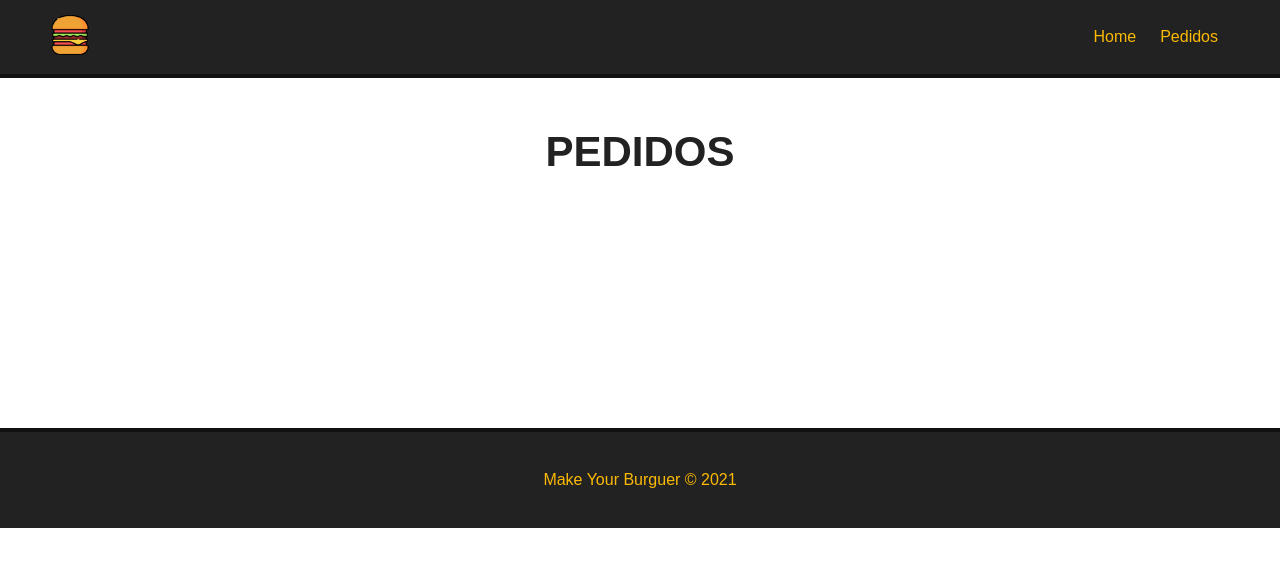
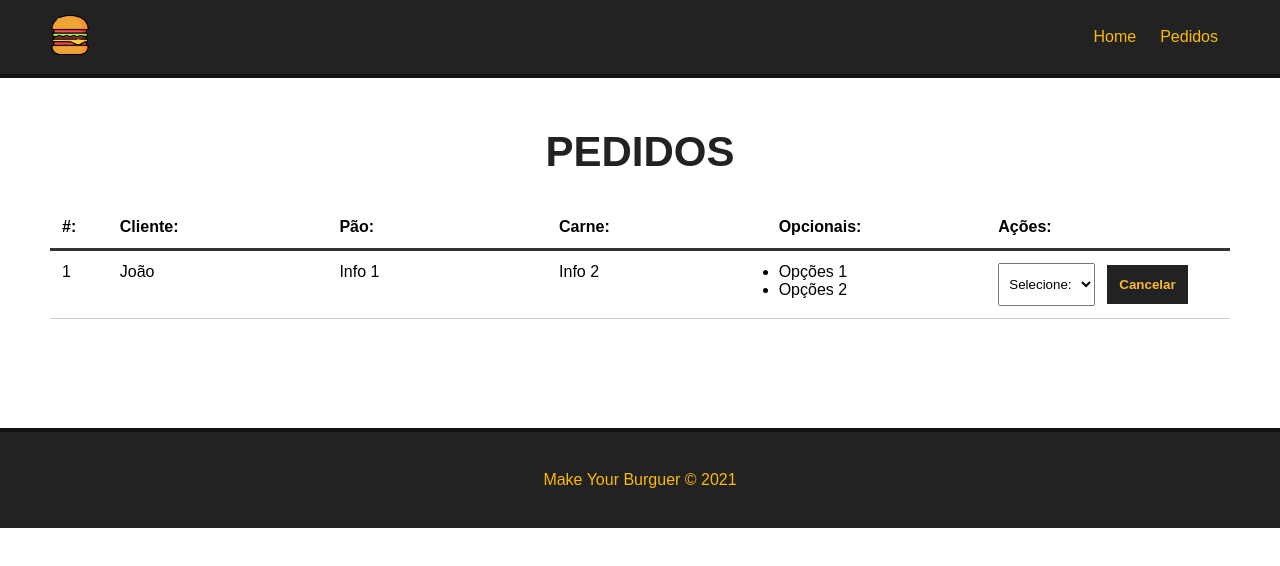
Before and after one commit to euliberato/projeto_vuejs, a Vue app: page /pedidos in a window 1280 px wide. Shown: the top 566 px of the page. Built offline with nearby package versions, Linux system fonts and the light colour scheme.

Commit message:
Criando template para Dashboard da view 'Pedidos'

```diff
--- /dev/null
+++ b/src/components/Dashboard.vue
@@ -0,0 +1,99 @@
+<template>
+    <div id="burguer-table">
+        <div>
+            <div id="burguer-table-heading">
+                <div class="order-id">#:</div>
+                <div>Cliente: </div>
+                <div>Pão: </div>
+                <div>Carne: </div>
+                <div>Opcionais: </div>
+                <div>Ações: </div>
+            </div>
+        </div>
+        <div id="burguer-table-rows">
+            <div class="burguer-table-row">
+                <div class="order-number">1</div>
+                <div>João</div>
+                <div>Info 1</div>
+                <div>Info 2</div>
+                <div>
+                    <ul>
+                        <li>Opções 1</li>
+                        <li>Opções 2</li>
+                    </ul>
+                </div>
+                <div>
+                    <select name="status" class="status">
+                        <option value="">Selecione:</option>
+                    </select>
+                    <button class="delete-btn">Cancelar</button>
+                </div>
+            </div>
+        </div>
+    </div>
+</template>
+
+<script>
+export default {
+    name: "Dashboard"
+}
+</script>
+
+<style scoped>
+    #burguer-table {
+        max-width: 1200px;
+        margin: 0 auto;
+
+    }
+
+    #burguer-table-heading,
+    #burguer-table-rows,
+    .burguer-table-row {
+        display: flex;
+        flex-wrap: wrap;
+    }
+
+    #burguer-table-heading {
+        font-weight: bold;
+        padding: 12px;
+        border-bottom: 3px solid #333;
+
+    }
+
+    #burguer-table-heading div,
+    .burguer-table-row div {
+        width: 19%;
+    }
+
+    .burguer-table-row {
+        width: 100%;
+        padding: 12px;
+        border-bottom: 1px solid #ccc;
+    }
+
+    #burguer-table-heading .order-id,
+    .burguer-table-row .order-number {
+        width: 5%;
+    }
+
+    select {
+        padding: 12px 6px;
+        margin-right: 12px;
+    }
+
+    .delete-btn {
+        background-color: #222;
+        color: #fcba30;
+        font-weight: bold;
+        border: 2px solid #222;
+        padding: 10px;
+        margin: 0 auto;
+        cursor: pointer;
+        transition: .5s;
+    }
+
+    .delete-btn:hover {
+        background: transparent;
+        color: #222;
+    }
+</style>
--- a/src/views/Pedidos.vue
+++ b/src/views/Pedidos.vue
@@ -1,5 +1,22 @@
 <template>
   <div class="main-container">
     <h1>PEDIDOS</h1>
+    <Dashboard />
   </div>
 </template>
+
+<script>
+
+import Dashboard from "../components/Dashboard.vue"
+
+export default {
+    name: "Pedidos",
+    components: {
+      Dashboard
+    }
+}
+</script>
+
+<style scoped>
+
+</style>
```
